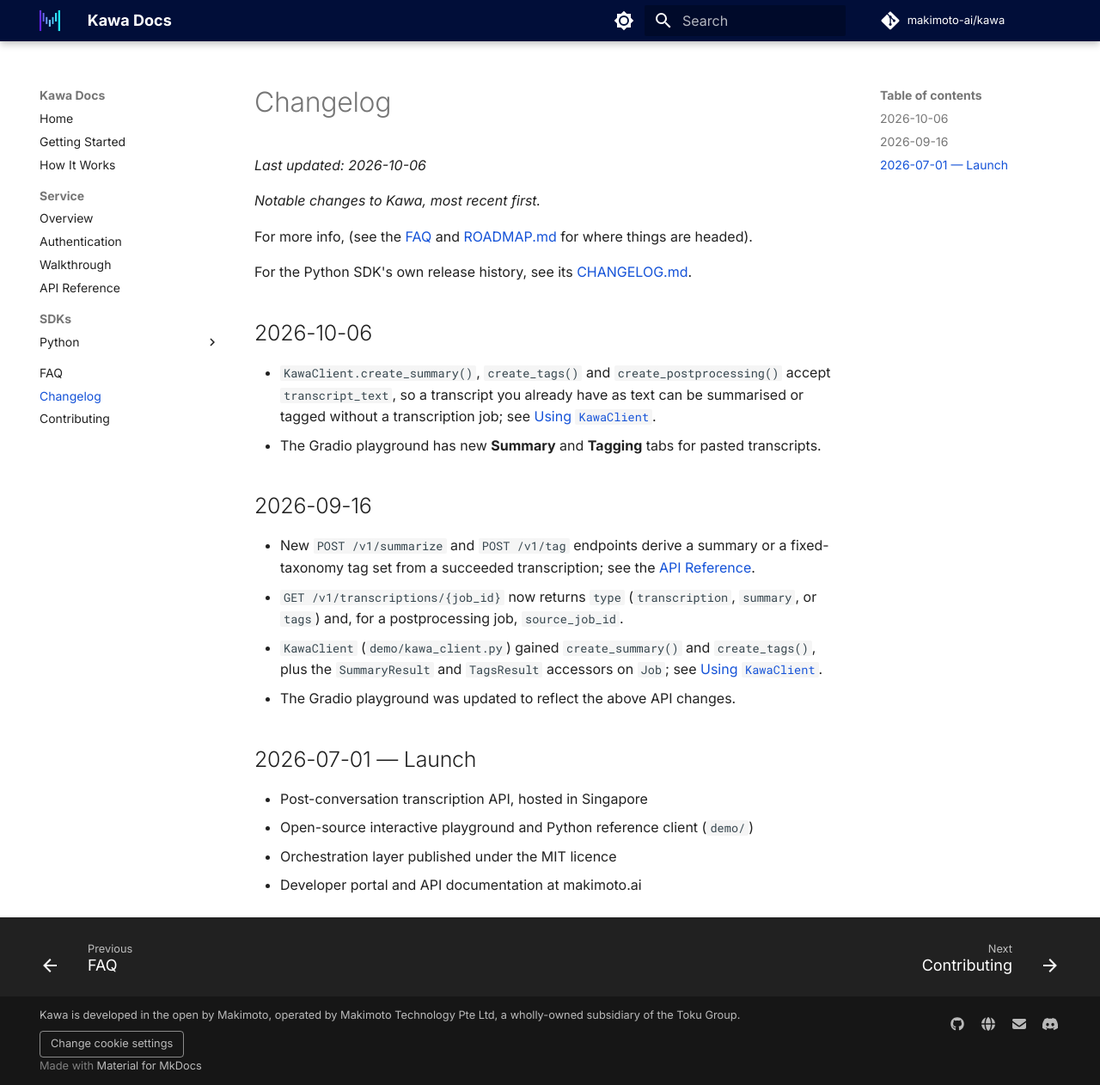
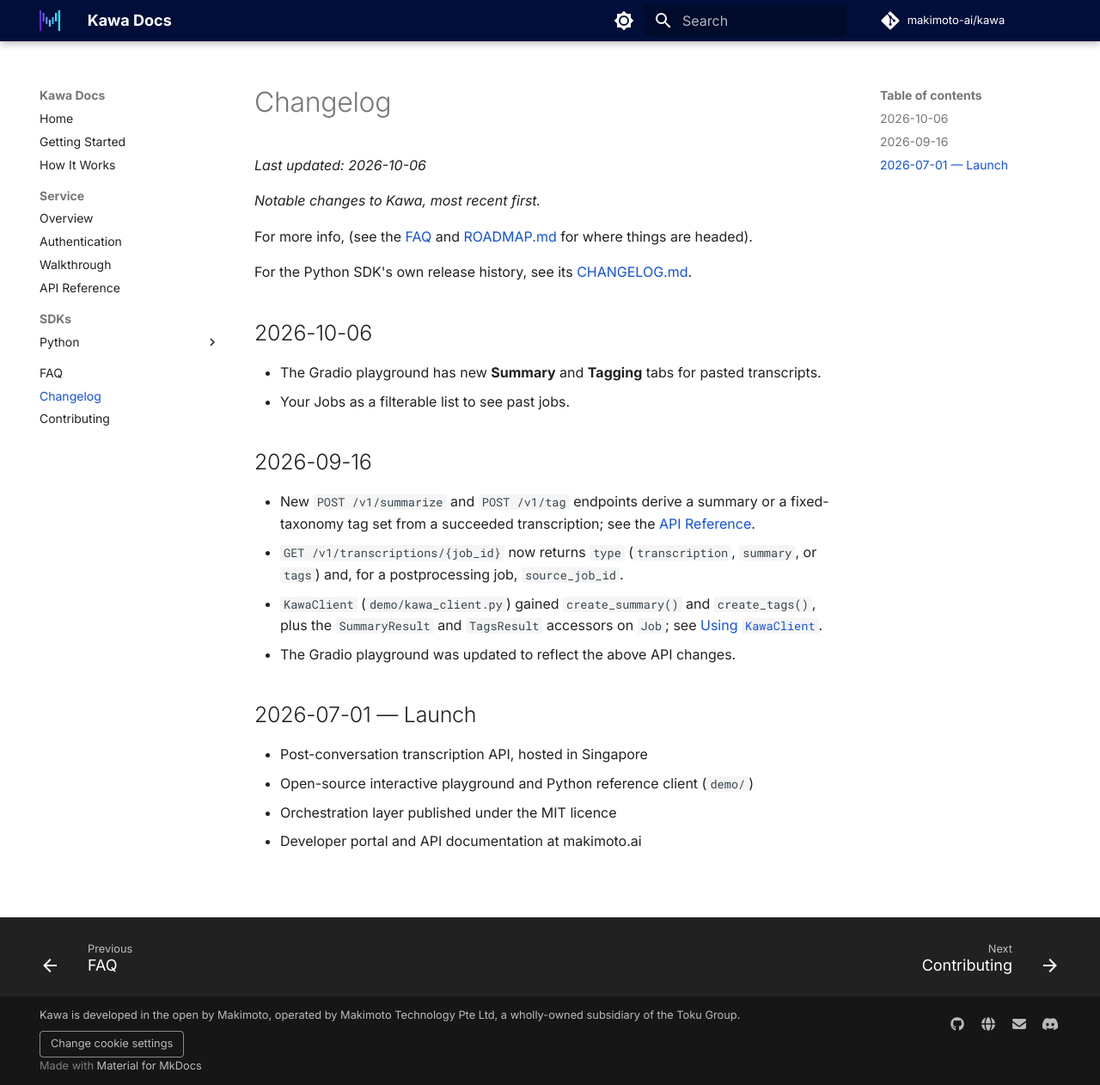
Before and after one commit to makimoto-ai/kawa, an MkDocs documentation site: the page built from docs/changelog.md, in a window 1280 px wide and 1262 px high. Shown: the whole window at 86% size. Built offline with MkDocs 1.6.1 and Material for MkDocs 9.7.7, drawn with Linux system fonts in a browser that asks for light colours; comment, search, counter and statistics services are not loaded.

Commit message:
fix: amended changelog

```diff
--- a/docs/changelog.md
+++ b/docs/changelog.md
@@ -10,8 +10,8 @@
 
 ## 2026-10-06
 
-- `KawaClient.create_summary()`, `create_tags()` and `create_postprocessing()` accept `transcript_text`, so a transcript you already have as text can be summarised or tagged without a transcription job; see [Using `KawaClient`](https://github.com/makimoto-ai/kawa/blob/main/demo/README.md#summarise-or-tag-a-transcription).
 - The Gradio playground has new **Summary** and **Tagging** tabs for pasted transcripts.
+- Your Jobs as a filterable list to see past jobs.
 
 ## 2026-09-16
 
```
